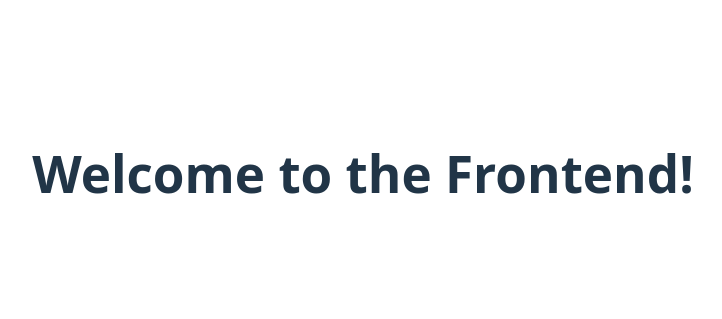
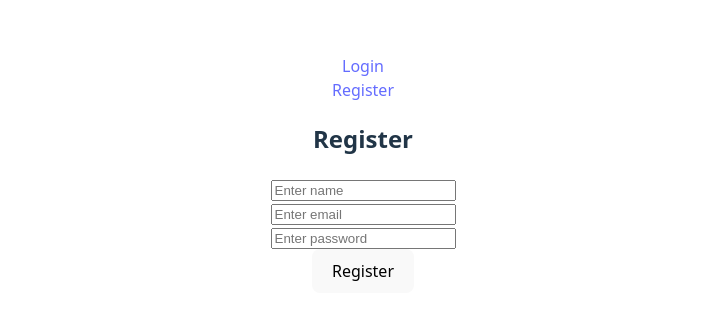
Before and after one commit to aryxnpawar/Callio, a React app in the folder frontend/: page /register in a window 1280 px wide. Shown: the part 227-546 px from the top of the page, without its empty margins (277-999 px from the left). Built offline with nearby package versions, Linux system fonts and the light colour scheme; no server answers; the HTML template or start-up script is replaced by a standard one.

Commit message:
feat: add routable login and register pages with working API calls

```diff
--- a/frontend/package.json
+++ b/frontend/package.json
@@ -13,6 +13,7 @@
     "axios": "^1.13.4",
     "react": "^19.2.0",
     "react-dom": "^19.2.0",
+    "react-router-dom": "^7.13.0",
     "socket.io-client": "^4.8.3"
   },
   "devDependencies": {
--- a/frontend/src/App.jsx
+++ b/frontend/src/App.jsx
@@ -1,21 +1,25 @@
-import { useState, useEffect, useRef } from "react";
-import { io } from "socket.io-client";
-import axios from "axios";
+import { BrowserRouter, Routes, Route, Link } from "react-router-dom";
 import "./App.css";
-
-const socket = io("http://localhost:3000",{
-
-});
-
+import Login from "./pages/Login";
+import Register from "./pages/Register";
+import Dashboard from "./pages/Dashboard";
 
 function App() {
-  const [message, setMessage] = useState("");
+  return (
 
-  return (
-    <>
-      <h1>Welcome to the Frontend!</h1>
-      {message && <p>{message}</p>}
-    </>
+      <BrowserRouter>
+
+      <Link to="/login">Login</Link>
+      <br />
+      <Link to="/register">Register</Link>
+
+        <Routes>
+          <Route path="/login" element={<Login />} />
+          <Route path="/register" element={<Register />} />
+          <Route path="/dashboard" element={<Dashboard />} />
+        </Routes>
+      </BrowserRouter>
+
   );
 }
 
--- /dev/null
+++ b/frontend/src/pages/Dashboard.jsx
@@ -0,0 +1,10 @@
+function Dashboard() {
+  return (
+    <div>
+      <h1>Dashboard</h1>
+      <p>Welcome to your dashboard! Here you can manage your meetings and settings.</p>
+    </div>
+  );
+}
+
+export default Dashboard;
--- /dev/null
+++ b/frontend/src/pages/Login.jsx
@@ -0,0 +1,64 @@
+import { useState } from "react";
+
+function Login() {
+  const [email, setEmail] = useState("");
+  const [password, setPassword] = useState("");
+
+  const handleSubmit = async (e) => {
+    e.preventDefault();
+
+    try{
+      const res = await fetch("http://localhost:3000/api/auth/login", {
+        method: "POST",
+        headers: {
+          "Content-Type": "application/json",
+        },
+        body: JSON.stringify({ email, password }),
+      });
+
+      if (!res.ok) {
+        alert("Login failed");
+        return;
+      }
+
+      const data = await res.json();
+      console.log(data);
+    }
+    catch(err){
+      console.error("Error during login:", err);
+      alert("An error occurred during login. Please try again.");
+    }
+  };
+
+  return (
+    <form onSubmit={handleSubmit}>
+      <h2>Login</h2>
+
+      <input
+        placeholder="Enter email"
+        type="email"
+        value={email}
+        onChange={(e) => {
+          setEmail(e.target.value);
+        }}
+      />
+
+      <br />
+
+      <input
+        placeholder="Enter password"
+        type="password"
+        value={password}
+        onChange={(e) => {
+          setPassword(e.target.value);
+        }}
+      />
+
+      <br />
+
+      <button type="submit">Login</button>
+    </form>
+  );
+}
+
+export default Login;
--- /dev/null
+++ b/frontend/src/pages/Register.jsx
@@ -0,0 +1,75 @@
+import { useState } from "react";
+
+function Register() {
+  const [name, setName] = useState("");
+  const [email, setEmail] = useState("");
+  const [password, setPassword] = useState("");
+
+  const handleSubmit = async(e) => {
+    e.preventDefault();
+    try{
+      const res = await fetch("http://localhost:3000/api/auth/register", {
+        method: "POST",
+        headers: {
+          "Content-Type": "application/json",
+        },
+        body: JSON.stringify({ name,email, password }),
+      });
+
+      if (!res.ok) {
+        alert("Register failed");
+        return;
+      }
+
+      const data = await res.json();
+      console.log(data);
+    }
+    catch(err){
+      console.error("Error during Register:", err);
+      alert("An error occurred during Register. Please try again.");
+    }
+  };
+
+  return (
+    <form onSubmit={handleSubmit}>
+      <h2>Register</h2>
+
+      <input
+        placeholder="Enter name"
+        type="text"
+        value={name}
+        onChange={(e) => {
+            setName(e.target.value);
+        }}
+      />
+
+      <br />
+
+      <input
+        placeholder="Enter email"
+        type="email"
+        value={email}
+        onChange={(e) => {
+          setEmail(e.target.value);
+        }}
+      />
+
+      <br />
+
+      <input
+        placeholder="Enter password"
+        type="password"
+        value={password}
+        onChange={(e) => {
+          setPassword(e.target.value);
+        }}
+      />
+
+      <br />
+
+      <button type="submit">Register</button>
+    </form>
+  );
+}
+
+export default Register;
```
Also changed, not shown: frontend/test/socketTest.js (deleted, +0 -17 lines), 1 other file (tests, documents, lock files or other folders).
